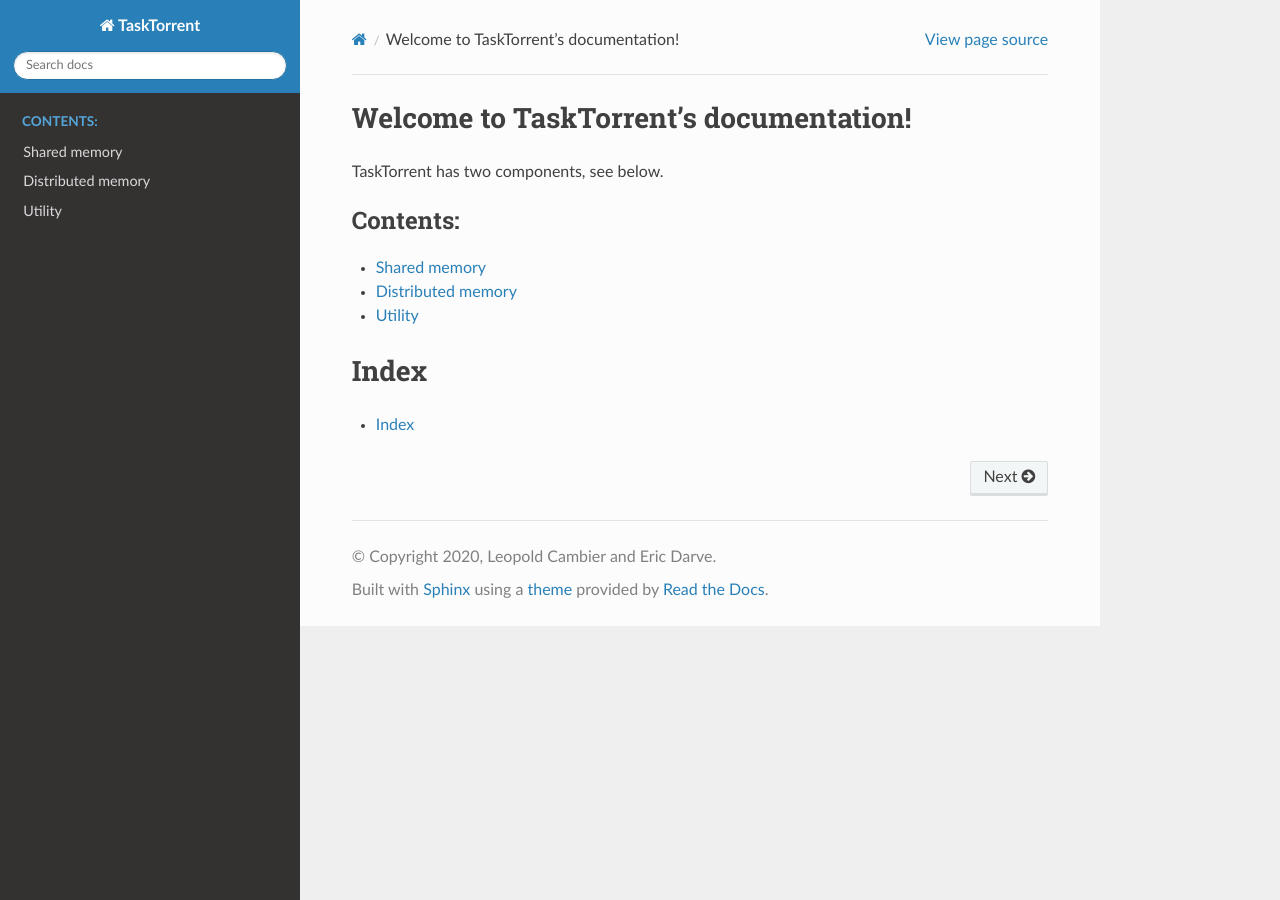
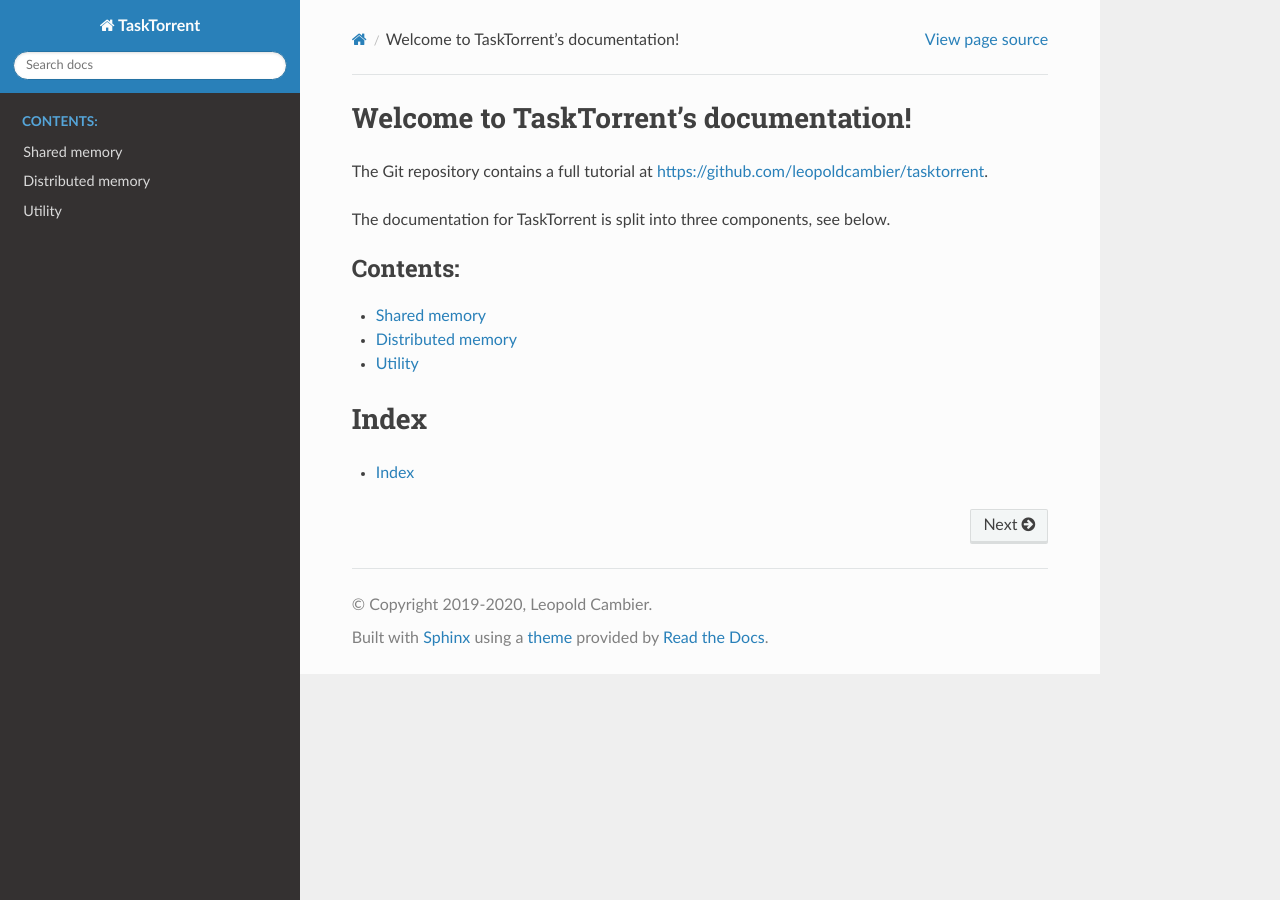
Before and after one commit to leopoldcambier/tasktorrent, a Sphinx documentation site: the page built from docs/index.rst, in a window 1280 px wide. Built offline with Sphinx 7.4.7 and the Read the Docs theme 2.0.0, drawn with Linux system fonts in a browser that asks for light colours.

Commit message:
Fixing typos and enhancing

```diff
--- a/docs/conf.py
+++ b/docs/conf.py
@@ -33,8 +33,8 @@
 # -- Project information -----------------------------------------------------
 
 project = 'TaskTorrent'
-copyright = '2020, Leopold Cambier and Eric Darve'
-author = 'Leopold Cambier and Eric Darve'
+copyright = '2019-2020, Leopold Cambier'
+author = 'Leopold Cambier'
 
 
 # -- General configuration ---------------------------------------------------
--- a/docs/index.rst
+++ b/docs/index.rst
@@ -6,7 +6,9 @@
 Welcome to TaskTorrent's documentation!
 =======================================
 
-TaskTorrent has two components, see below.
+The Git repository contains a full tutorial at https://github.com/leopoldcambier/tasktorrent.
+
+The documentation for TaskTorrent is split into three components, see below.
 
 .. toctree::
    shared
```
Also changed, not shown: 7 other files.
